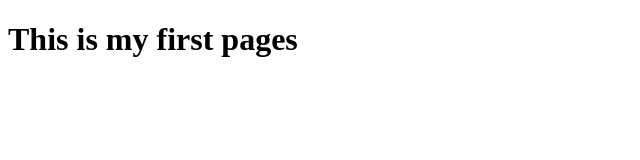
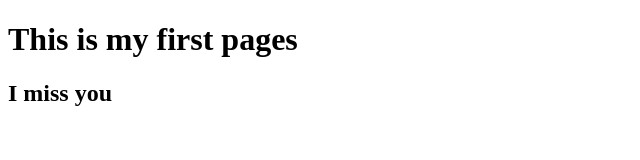
Before and after one commit to jamesfelicitas/IT24-Assessment, a plain HTML site: page index.html in a window 1280 px wide. Shown: the whole page, without its empty margins (0-640 px from the left). Drawn offline with Linux system fonts and the light colour scheme.

Commit message:
Added Files

```diff
--- a/index.html
+++ b/index.html
@@ -7,5 +7,6 @@
 </head>
 <body>
     <h1>This is my first pages</h1>
+    <h2>I miss you</h2>
 </body>
 </html>
```
